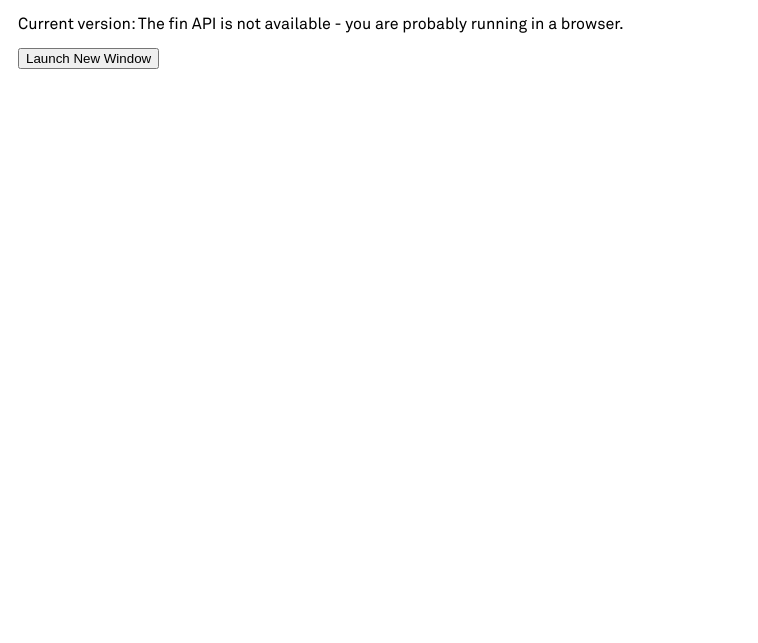
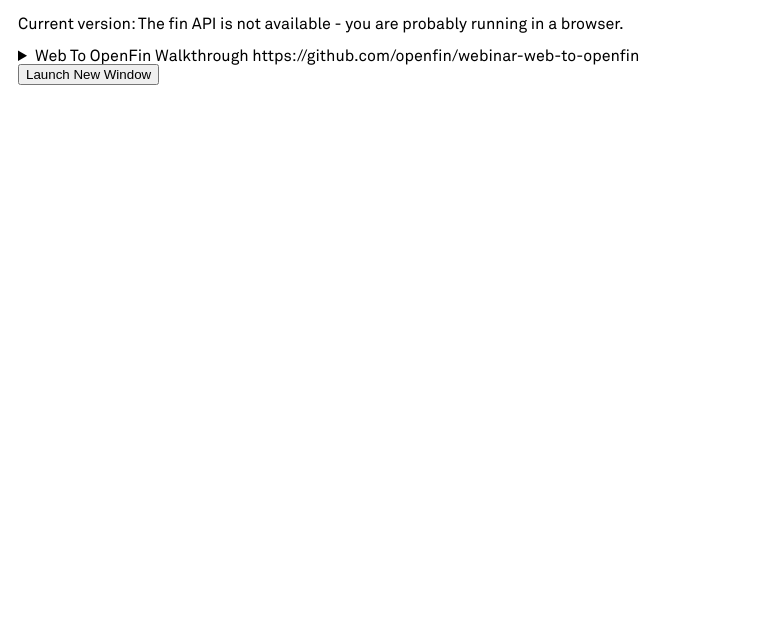
Before and after one commit to bob-smith-compass/layout-manager-openfin, a website: page public/index.html in a window 1280 px wide. Shown: the part 157-800 px from the top of the page, without its empty margins (0-758 px from the left). Drawn offline with Linux system fonts and the light colour scheme.

Commit message:
web app to OpenFin

```diff
--- a/public/index.html
+++ b/public/index.html
@@ -19,6 +19,11 @@
         <p id="version-number-container">
             Current version: <span id="of-version"></span>
         </p>
+        <details>
+            <summary>Web To OpenFin Walkthrough https://github.com/openfin/webinar-web-to-openfin</summary>
+            <p>In this exercise we'll walk through extending a basic web application to the OpenFin Runtime.</p>
+        </details>
+        <summary>
         <button type="button" onclick="launchWindow('./child.html')">Launch New Window</button>
 
     </div>
```
